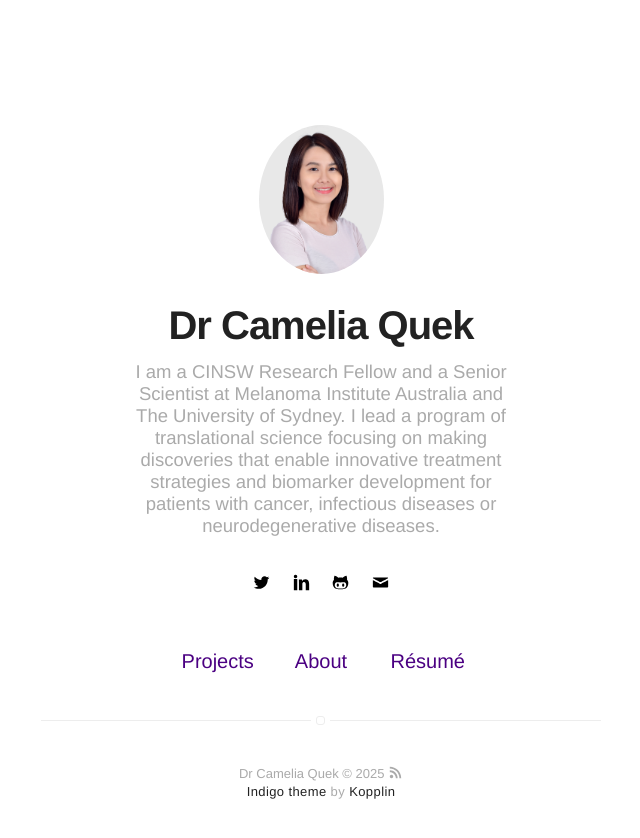
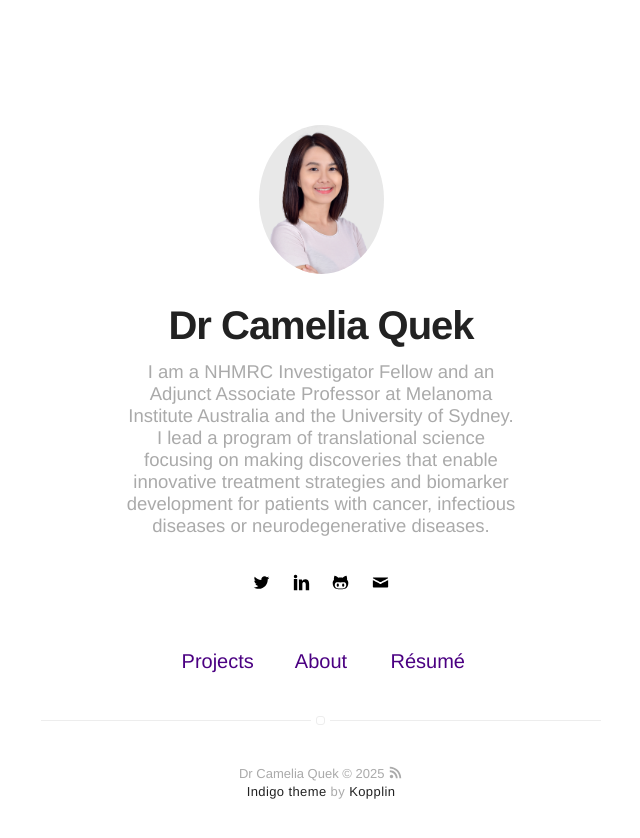
Before and after one commit to cameliaquek/cameliaquek.github.io, a Jekyll site: the page built from index.html, in a window 1280 px wide. Shown: the top 838 px of the page, without its empty margins (319-959 px from the left). Built offline with Jekyll 4.4.1, drawn with Linux system fonts in a browser that asks for light colours.

Commit message:
Update _config.yml

```diff
--- a/_config.yml
+++ b/_config.yml
@@ -1,6 +1,6 @@
 # main text of home
 name: Dr Camelia Quek
-bio: I am a CINSW Research Fellow and a Senior Scientist at Melanoma Institute Australia and The University of Sydney. I lead a program of translational science focusing on making discoveries that enable innovative treatment strategies and biomarker development for patients with cancer, infectious diseases or neurodegenerative diseases.
+bio: I am a NHMRC Investigator Fellow and an Adjunct Associate Professor at Melanoma Institute Australia and the University of Sydney. I lead a program of translational science focusing on making discoveries that enable innovative treatment strategies and biomarker development for patients with cancer, infectious diseases or neurodegenerative diseases.
 
 # twitter summary info
 description: A blog about technology and stuff related
```
